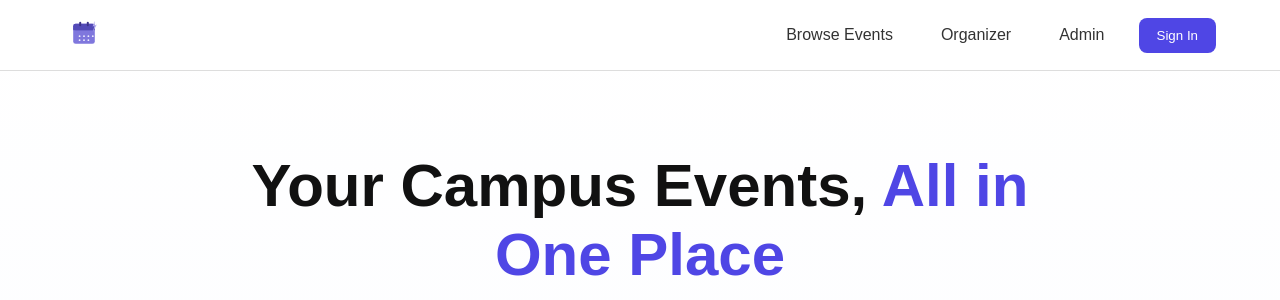
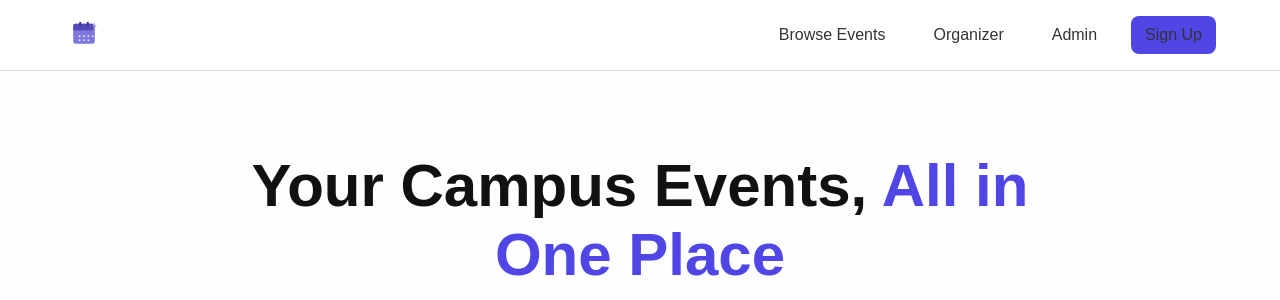
Before and after one commit to nishant-b-bit/AI39-C--Group-7-College_Event_Management_System, a Flask app: page / in a window 1280 px wide. Shown: the top 300 px of the page. Run offline with Flask 3, Linux system fonts and the light colour scheme.

Commit message:
Add signup page navigation link in navbar

```diff
--- a/app/Templates/common/navbar.html
+++ b/app/Templates/common/navbar.html
@@ -11,7 +11,7 @@
             <a href="#">Organizer</a>
             <a href="#">Admin</a>
 
-            <button class="signin-btn">Sign In</button>
+            <a href="{{ url_for('signup') }}" class="signin-btn">Sign Up</a>
         </div>
 
         <div class="menu-icon" id="menuIcon">
```
